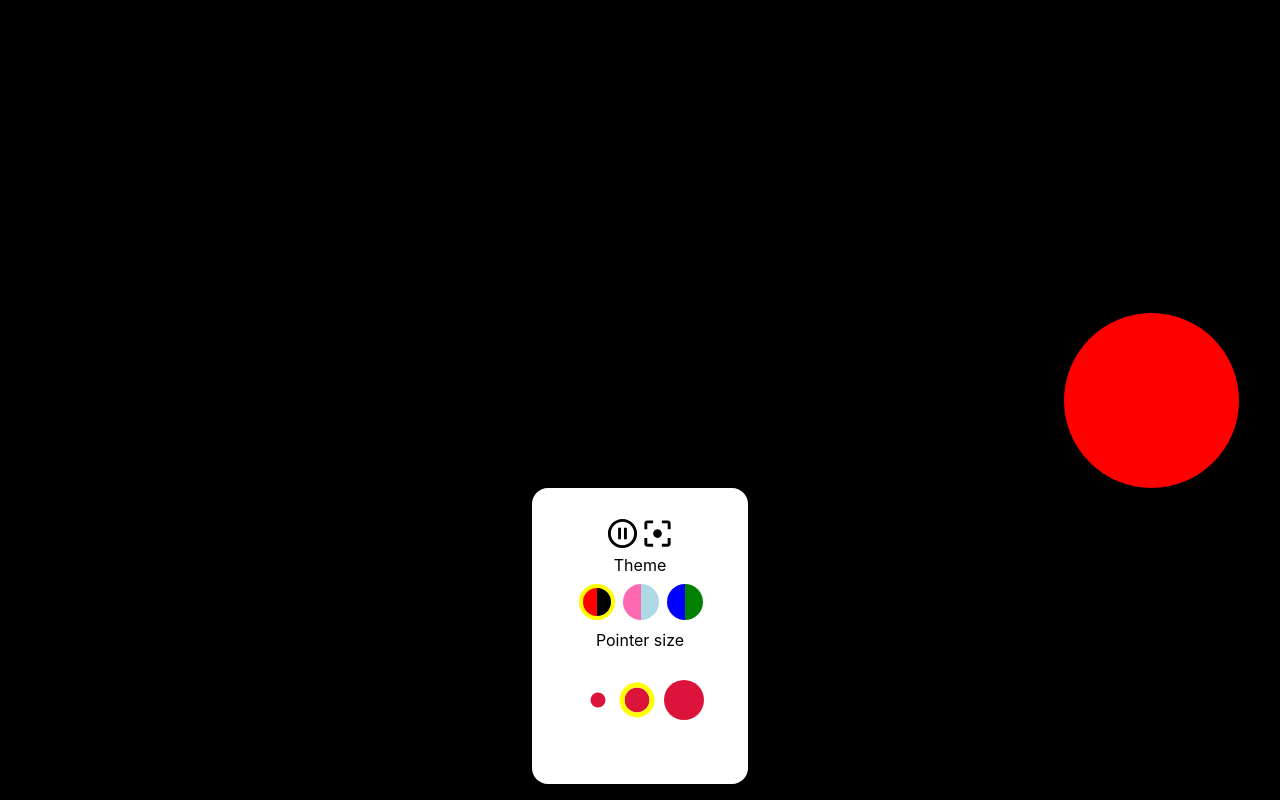
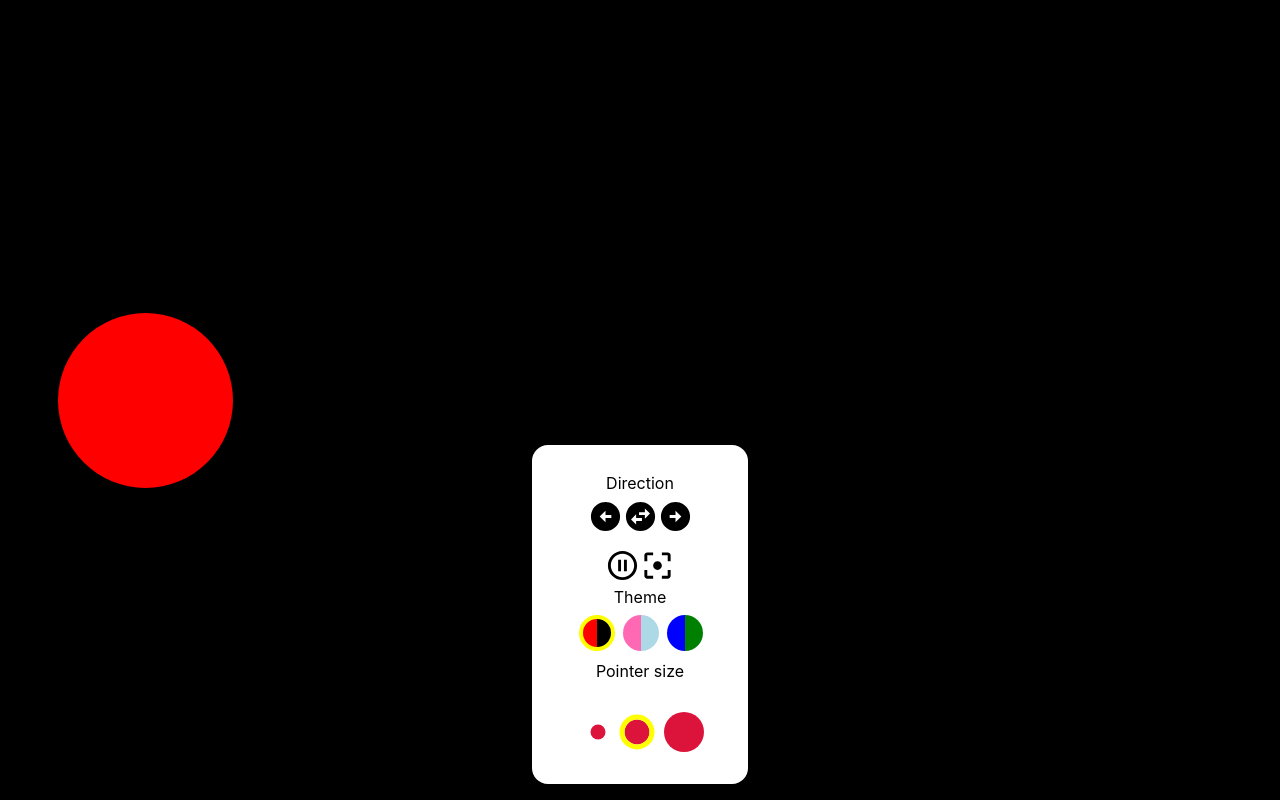
Before and after one commit to mateuszkornecki/treefrog-vision, a React (Create React App) app: page / in a window 1280 px wide. Both pictures are taken after a click on the icon 640 px from the left and 766 px from the top of the page. Built offline with nearby package versions, Linux system fonts and the light colour scheme.

Commit message:
feat: added a way to change training direction
Signed-off-by: Mateusz Kornecki <mateusz.kornecki@hey.com>

```diff
--- a/src/components/App/index.tsx
+++ b/src/components/App/index.tsx
@@ -3,12 +3,15 @@ import SettingsApplicationsIcon from '@mui/icons-material/SettingsApplications';
 import FilterCenterFocus from '@mui/icons-material/FilterCenterFocus';
 import tinycolor from "tinycolor2";
 import './App.css';
-import Pointer, {PointerSize} from "../Pointer";
+import Pointer, {TDirection, TPointerSize} from "../Pointer";
 import Settings from "../Settings";
 import ThemeSetter, {Theme} from "../ThemeSetter";
 import PlayPauseSetting from "../PlayPauseOption";
 import PointerSizesetter from "../PointerSizeSeter";
 import useThemes from "../../hooks/useThemes";
+import ArrowCircleRightIcon from '@mui/icons-material/ArrowCircleRight';
+import ArrowCircleLeftIcon from '@mui/icons-material/ArrowCircleLeft';
+import SwapHorizontalCircleIcon from '@mui/icons-material/SwapHorizontalCircle';
 
 function App() {
     const {themes} = useThemes();
@@ -18,7 +21,8 @@ function App() {
     const [isOpenSettings, setIsOpenSettings] = useState(false);
     const [pointerColor, setPointerColor] = useState(() => defaultTheme.pointer);
     const [backgroundColor, setBackgroundColor] = useState(() => defaultTheme.background);
-    const [pointerSize, setPointerSize] = useState<PointerSize>(() => 'regular');
+    const [pointerSize, setPointerSize] = useState<TPointerSize>(() => 'regular');
+    const [direction, setDirection] = useState<TDirection>((): TDirection => 'left');
 
     function handleThemeChange(newTheme: Theme) {
         setPointerColor(newTheme.pointer);
@@ -61,12 +65,32 @@ function App() {
     return (
         <div className="App" onClick={handleClick} style={{backgroundColor: backgroundColor}}>
             <Pointer
+                direction={direction}
                 color={pointerColor}
                 paused={!isBouncing}
                 size={pointerSize}
                 freezeAndCenter={isFrozenAndCentered}
             />
             <Settings isOpen={isOpenSettings}>
+                <fieldset className={"options"}>
+                    <legend>Direction</legend>
+                    <ArrowCircleLeftIcon
+                        className={"settingsIcon--black"}
+                        onClick={() => setDirection('left')}
+                        fontSize={'large'}
+                    />
+                    <SwapHorizontalCircleIcon
+                        className={"settingsIcon--black"}
+
+                        onClick={() => setDirection('both')}
+                        fontSize={'large'}
+                    />
+                    <ArrowCircleRightIcon
+                        className={"settingsIcon--black"}
+                        onClick={() => setDirection('right')}
+                        fontSize={'large'}
+                    />
+                </fieldset>
                 <PlayPauseSetting
                     isRunning={isBouncing}
                     onClick={toggleBouncing}
@@ -76,7 +100,7 @@ function App() {
                     className={"settingsIcon--black"}
                     onClick={stopAndFreezePointer}
                 />
-                <br/>
+
                 <ThemeSetter
                     onThemeChange={handleThemeChange}
                     themes={themes}
--- a/src/components/Pointer/Pointer.css
+++ b/src/components/Pointer/Pointer.css
@@ -1,9 +1,9 @@
 :root {
     --pointer-size: 175px;
-    --animation-duration: 30s;
+    --animation-duration: 15s;
 }
 
-@keyframes bounce {
+@keyframes both {
     0% {
         margin-left: calc(100% - var(--pointer-size))
     }
@@ -12,7 +12,7 @@
     }
 }
 
-@keyframes justLeft {
+@keyframes left {
     0% {
         margin-left: 0;
     }
@@ -21,20 +21,29 @@
     }
 }
 
+@keyframes right {
+    0% {
+        margin-left: 0;
+    }
+    100% {
+        margin-left: calc(100% - var(--pointer-size));
+    }
+}
+
 .Pointer {
-  height:var(--pointer-size);
-    width:var(--pointer-size);
-  border-radius:50%;
-  -moz-border-radius:50%;
-  -webkit-border-radius:50%;
+    height: var(--pointer-size);
+    width: var(--pointer-size);
+    border-radius: 50%;
+    -moz-border-radius: 50%;
+    -webkit-border-radius: 50%;
 }
 
 .animatePointer {
-    animation-name: bounce;
+    /*animation-name: justLeft;*/
     animation-play-state: running;
     animation-iteration-count: infinite;
-    animation-timing-function:ease-in-out;
-    animation-direction: alternate-reverse;
+    animation-timing-function: ease-in-out;
+    animation-direction: alternate;
     animation-duration: var(--animation-duration);
     animation-delay: calc(-1 * var(--animation-duration) / 2);
 }
--- a/src/components/Pointer/index.tsx
+++ b/src/components/Pointer/index.tsx
@@ -1,22 +1,25 @@
 import React, {useEffect} from 'react';
 import './Pointer.css';
 
-type PointerSize = 'tiny' | 'regular' | 'large';
+type TPointerSize = 'tiny' | 'regular' | 'large';
+type TDirection = 'both' | 'left' | 'right';
 
-type PointerProps = {
+type PTPointerProps = {
   paused: boolean,
   freezeAndCenter: boolean,
   color: string,
-  size: PointerSize,
+  size: TPointerSize,
+  direction: TDirection,
 }
 
-function Pointer({paused, freezeAndCenter, color, size}: PointerProps) {
+function Pointer({paused, freezeAndCenter, color, size, direction}: PTPointerProps) {
   const pointerStyles = {
+    animationName: direction,
     animationPlayState: paused ? "paused" : "running",
     backgroundColor: color,
   }
 
-  function changePointerSize(newSize: PointerSize): void {
+  function changePointerSize(newSize: TPointerSize): void {
     if (newSize === 'tiny') {
       document.documentElement.style.setProperty('--pointer-size', `75px`);
     } else if (newSize === 'large') {
@@ -35,4 +38,4 @@ function Pointer({paused, freezeAndCenter, color, size}: PointerProps) {
 }
 
 export default Pointer;
-export {PointerSize}
+export {TPointerSize, TDirection}
```
